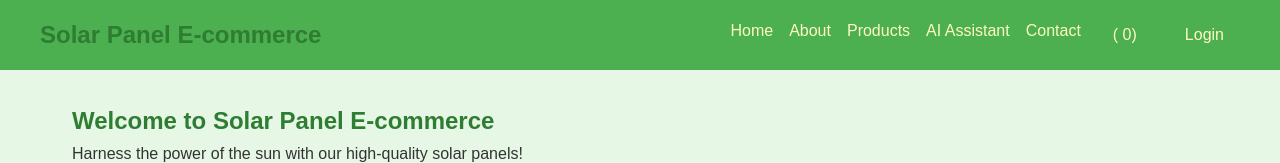
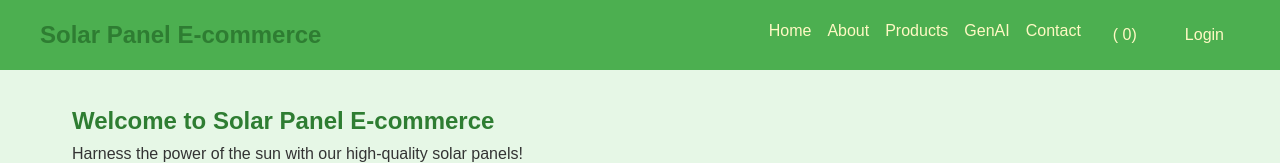
Before and after one commit to GowthamThirumoorthy/Solar-e-commerce, a plain HTML site: page index.html in a window 1280 px wide. Shown: the top 163 px of the page. Drawn offline with Linux system fonts and the light colour scheme; grey boxes are pictures that could not be loaded.

Commit message:
Update index.html

```diff
--- a/index.html
+++ b/index.html
@@ -14,7 +14,7 @@
                 <li><a href="#home">Home</a></li>
                 <li><a href="#about">About</a></li>
                 <li><a href="#products">Products</a></li>
-                <li><a href="#ai-assistant">AI Assistant</a></li>
+                <li><a href="#ai-assistant">GenAI</a></li>
                 <li><a href="#contact">Contact</a></li>
                 <li><button id="cart-button">( <span id="cart-count">0</span>)</button></li>
                 <li><button id="login-button">Login</button></li>
```
